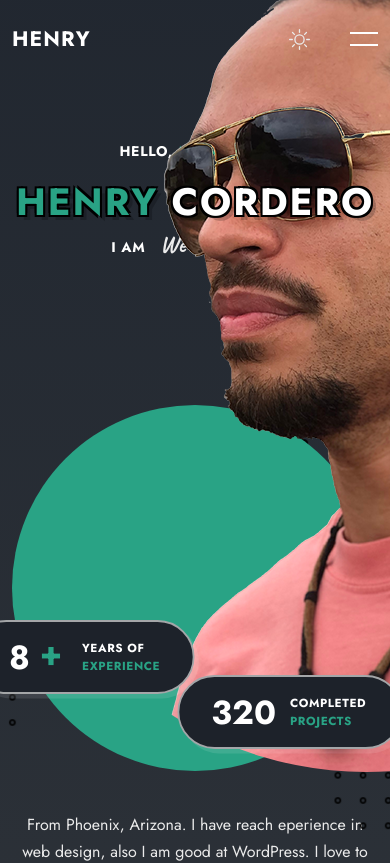
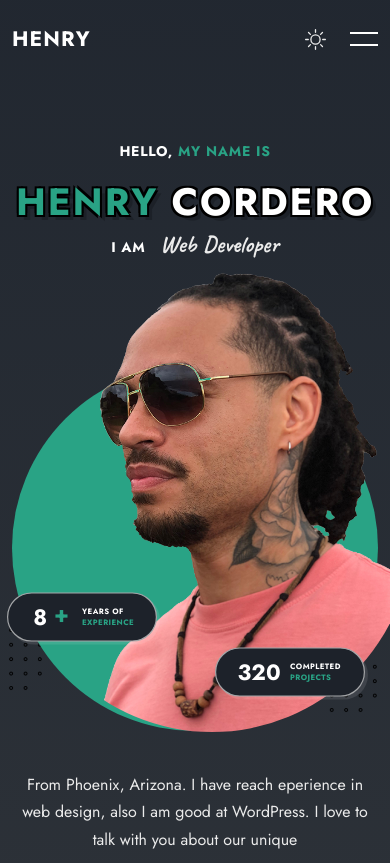
Before and after one commit to pitbull90/portfolio_website, a React (Vite) app: page /#home in a window 390 px wide. Shown: the top 863 px of the page. Built offline with nearby package versions, Linux system fonts and the light colour scheme; no server answers.

Commit message:
Finish up mobile responsiveness

```diff
--- a/src/App.css
+++ b/src/App.css
@@ -177,7 +177,7 @@ img {
 .container {
   max-width: 1300px;
   margin-inline: auto;
-  padding-inline: 12px;
+  padding-inline: 12px !important;
 }
 
 .grid {
--- a/src/components/portfolio/portfolio.css
+++ b/src/components/portfolio/portfolio.css
@@ -6,7 +6,7 @@
     display: flex;
     justify-content: center;
     flex-wrap: wrap;
-    row-gap: 20px;
+    row-gap: 15px;
     column-gap: 40px;
     margin-bottom: 60px;
 }
--- a/src/components/services/Services.jsx
+++ b/src/components/services/Services.jsx
@@ -22,6 +22,7 @@ const Services = () => {
         <p className='section__subtitle'>My <span>Services</span></p>
 
         <Swiper
+         spaceBetween={30}
          pagination={{
            clickable: true,
          }}
--- a/src/components/testimonials/Testimonials.jsx
+++ b/src/components/testimonials/Testimonials.jsx
@@ -23,6 +23,7 @@ const Testimonials = () => {
         <p className='section__subtitle'>My <span>Customers Say</span></p>
 
         <Swiper
+         spaceBetween={30}
          pagination={{
            clickable: true,
          }}
--- a/src/index.css
+++ b/src/index.css
@@ -169,4 +169,144 @@
     .container {
         max-width: 540px;
     }
+
+    .home__img_wrapper {
+        margin-top: 120px;
+        max-width: 400px;
+    }
+
+    img.home__profile {
+        max-width: 400px;
+        left: 0px;
+    }
+
+    .home__data {
+        transform: scale(0.6);
+    }
+
+    /* .home__data_one {
+        left: 12%;
+    }
+
+    .home__data_two {
+        right: -7%;
+    } */
+
+    .shape__1 {
+        width: 115px;
+        height: 115px;
+        right: 9%;
+    }
+
+    .shape__2, .shape__3 {
+        width: 72px;
+        height: 72px;
+    }
+
+    .shape__2 {
+        bottom: 10%;
+        left: -10%;
+    }
+
+    .shape__3 {
+        bottom: 4%;
+        right: -1%;
+    }
+
+    .skills__container, .portfolio__container, .pricing__container, .blog__container, .contact__container {
+        grid-template-columns: 1fr;
+     }
+
+     .portfolio__list {
+        column-gap: 24px;
+     }
+
+     .portfolio__list_item::before {
+        bottom: -8px;
+     }
 }
+
+@media screen and (max-width: 576px) {
+    .show_menu {
+        width: 100%;
+    }
+
+    .nav__btns {
+        column-gap: 24px;
+    }
+
+    .home__img_wrapper {
+        margin-top: 100px;
+    }
+
+    .resume__header {
+        padding: 28px 24px;
+    }
+
+    .resume__content {
+        padding-inline: 24px 30px;
+    }
+
+    .resume__data_title {
+        flex-direction: column;
+        align-items: flex-start;
+        row-gap: 4px;
+    }
+}
+
+@media screen and (max-width: 350px) {
+    .nav__data {
+        padding: 80px 0 0 90px;
+    }
+
+    .header__deco {
+        left: 40px;
+    }
+
+    .home__img_wrapper {
+        margin-top: 80px;
+    }
+
+    img.home__profile {
+        max-width: 300px;
+        left: 7px;
+    }
+
+    .home__data {
+        transform:  scale(0.5);
+    }
+
+    .home__data_one {
+        bottom: 18%;
+        left: -18%;
+    }
+
+    .home__data_two {
+        bottom: 0;
+        right: -12%;
+    }
+
+    .card_one, .card_two {
+        padding: 24px;
+    }
+
+    .skills__titles, .skills__description {
+        padding-inline: 16px;
+    }
+
+    .portfolio__img {
+        height: 180px;
+    }
+
+    .resume__header {
+        padding: 24px 18px;
+    }
+
+    .resume__content {
+        padding-inline: 18px 20px;
+    }
+
+    .testimonial__img {
+        height: 140px;
+    }
+}
```
